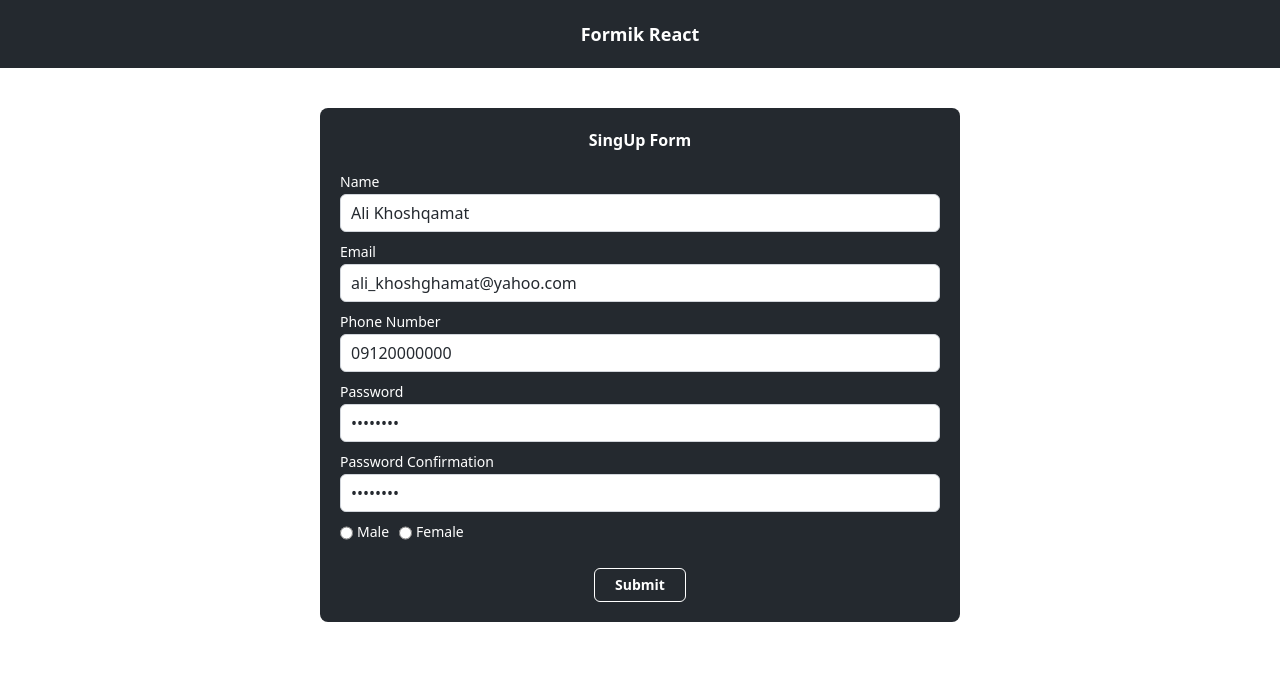
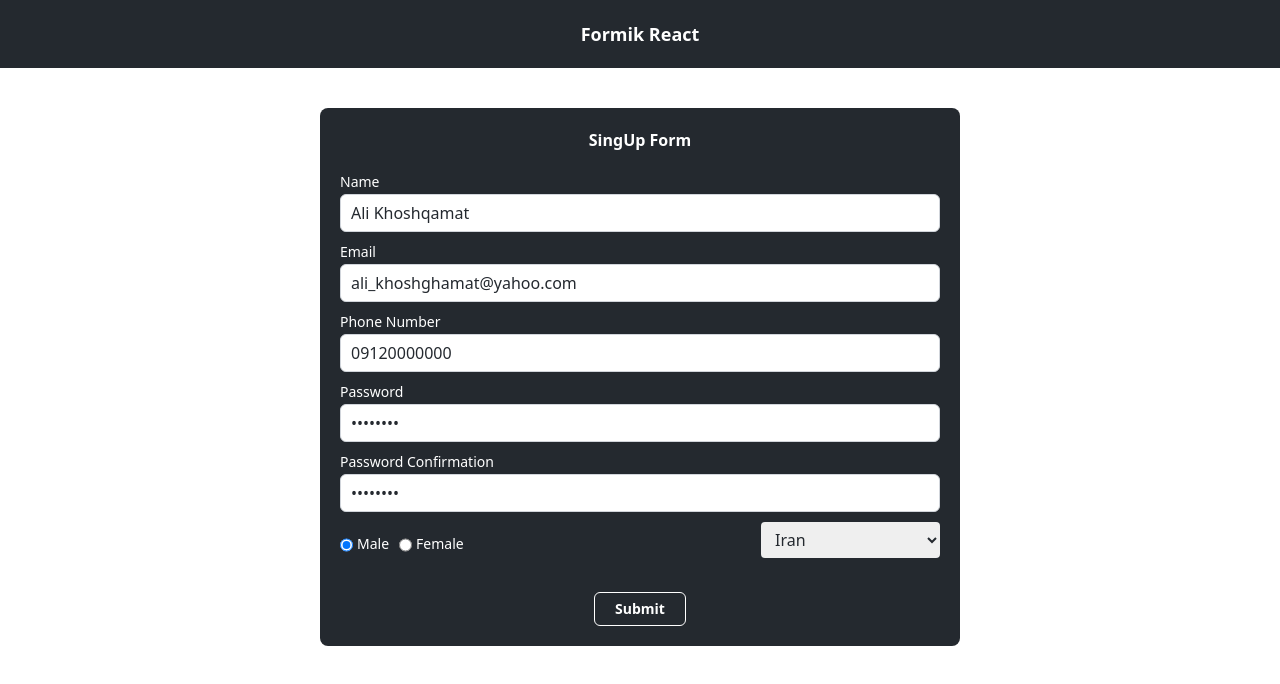
Before and after one commit to ali-khoshqamat/Formik-App, a React (Create React App) app: page / in a window 1280 px wide. Shown: the top 684 px of the page. Built offline with nearby package versions, Linux system fonts and the light colour scheme; data requests are answered from the project's data file.

Commit message:
add SelectInput component

```diff
--- a/data/db.json
+++ b/data/db.json
@@ -7,7 +7,8 @@
       "phoneNumber": "09120000000",
       "password": "Pp12345!",
       "passwordConfirmation": "Pp12345!",
-      "gender": "Male"
+      "gender": "0",
+      "nationality": "IR"
     }
   ]
 }
--- a/package.json
+++ b/package.json
@@ -9,6 +9,7 @@
     "react": "^18.2.0",
     "react-dom": "^18.2.0",
     "react-scripts": "5.0.1",
+    "react-select": "^5.7.0",
     "yup": "^0.32.11"
   },
   "scripts": {
--- /dev/null
+++ b/src/common/SelectInput.js
@@ -0,0 +1,41 @@
+import Select from "react-select";
+
+const SelectInput = ({ selectOptions, formik, name }) => {
+  return (
+    <div className="text-[#24292f] flex flex-col">
+      {formik.errors[name] && formik.touched[name] && (
+        <label className="text-sm text-red-600 mb-0.5 self-end">
+          {formik.errors[name]}
+        </label>
+      )}
+      <select
+        name={name}
+        {...formik.getFieldProps(name)}
+        className="px-2.5 py-1.5 outline-none rounded mb-2.5"
+      >
+        {selectOptions.map(({ value, label }) => (
+          <option key={value} value={value}>
+            {label}
+          </option>
+        ))}
+      </select>
+
+      {/* <Select
+        name={name}
+        isMulti
+        closeMenuOnSelect={false}
+        // {...formik.getFieldProps(name)}
+        value={formik.values.nationality}
+        onChange={formik.handleChange}
+        onBlur={formik.handleBlur}
+        option={selectOptions}
+        placeholder="Select Nationality..."
+      />
+      {formik.errors[name] && formik.touched[name] && (
+        <label className="text-sm text-red-600">{formik.errors[name]}</label>
+      )} */}
+    </div>
+  );
+};
+
+export default SelectInput;
--- a/src/components/SingUpForm.js
+++ b/src/components/SingUpForm.js
@@ -4,6 +4,7 @@ import Input from "../common/Input";
 import RadioInput from "../common/RadioInput";
 import { useEffect, useState } from "react";
 import axios from "axios";
+import SelectInput from "../common/SelectInput";
 
 const SingUpForm = () => {
   const [savedFormValues, setSavedFormValues] = useState(null);
@@ -14,12 +15,13 @@ const SingUpForm = () => {
     validateOnMount: true,
     enableReinitialize: true,
   });
-  console.log(formik.errors.gender);
 
   useEffect(() => {
     axios
       .get("http://localhost:3001/users/1")
-      .then(({ data }) => setSavedFormValues(data))
+      .then(({ data }) => {
+        setSavedFormValues(data);
+      })
       .catch((error) => console.log(error));
   }, []);
 
@@ -36,11 +38,18 @@ const SingUpForm = () => {
             formik={formik}
           />
         ))}
-        <RadioInput
-          name="gender"
-          radioOptions={GenderRadioOptions}
-          formik={formik}
-        />
+        <div className="flex justify-between items-center">
+          <RadioInput
+            name="gender"
+            radioOptions={GenderRadioOptions}
+            formik={formik}
+          />
+          <SelectInput
+            name="nationality"
+            formik={formik}
+            selectOptions={NationalitySelectOptions}
+          />
+        </div>
         <button
           type="submit"
           disabled={!formik.isValid}
@@ -62,6 +71,7 @@ const initialValues = {
   password: "",
   passwordConfirmation: "",
   gender: "",
+  nationality: "",
 };
 const onSubmit = (values) => {
   console.log(values);
@@ -87,6 +97,7 @@ const validationSchema = Yup.object({
     .required("Password Confirmation is Required!")
     .oneOf([Yup.ref("password"), null], "Passwords must Match!"),
   gender: Yup.string().required("Gender is Required!"),
+  nationality: Yup.string().required("Nationnality ir Required!"),
 });
 const inputOptions = [
   { label: "Name", name: "name", type: "text" },
@@ -103,3 +114,9 @@ const GenderRadioOptions = [
   { label: "Male", value: "0" },
   { label: "Female", value: "1" },
 ];
+const NationalitySelectOptions = [
+  { value: "", label: "Select Nationality.." },
+  { value: "IR", label: "Iran" },
+  { value: "GER", label: "Germany" },
+  { value: "US", label: "USA", isDisabled: true },
+];
```
Also changed, not shown: 1 other file (tests, documents, lock files or other folders).
